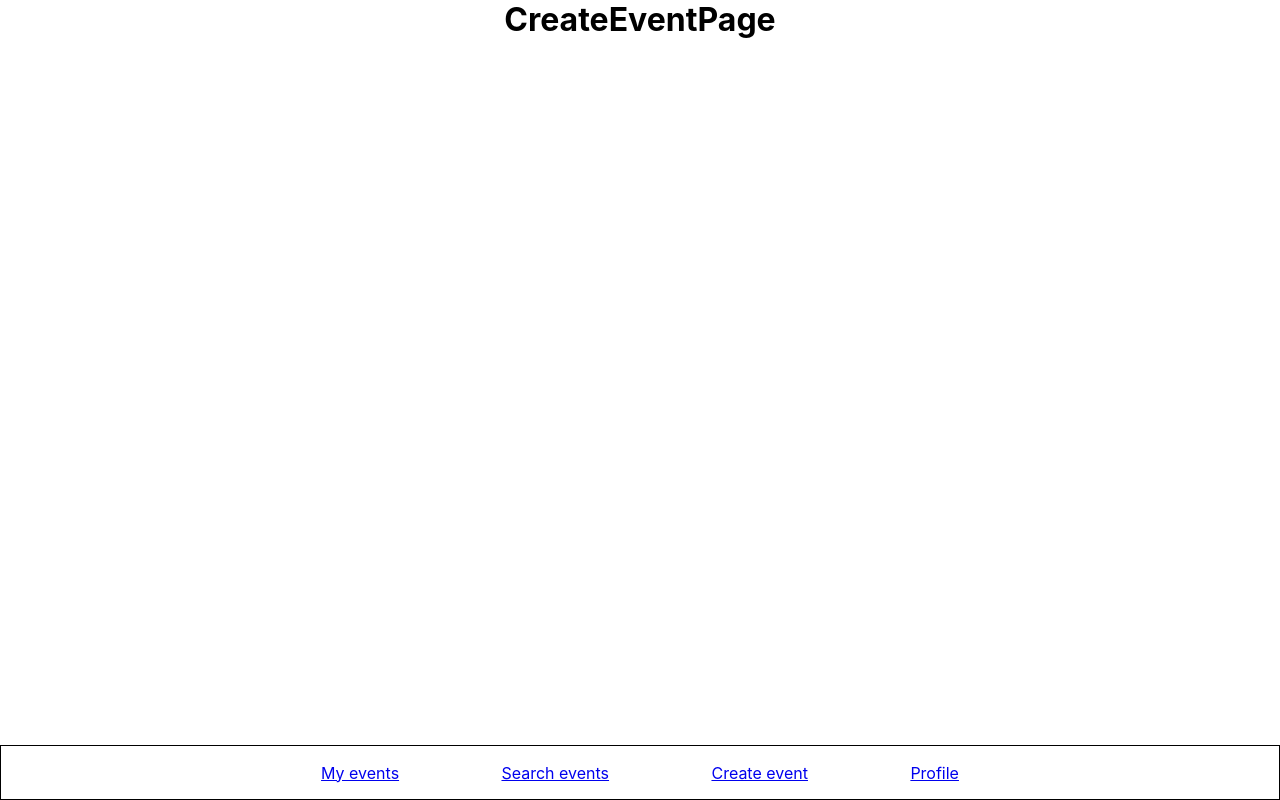
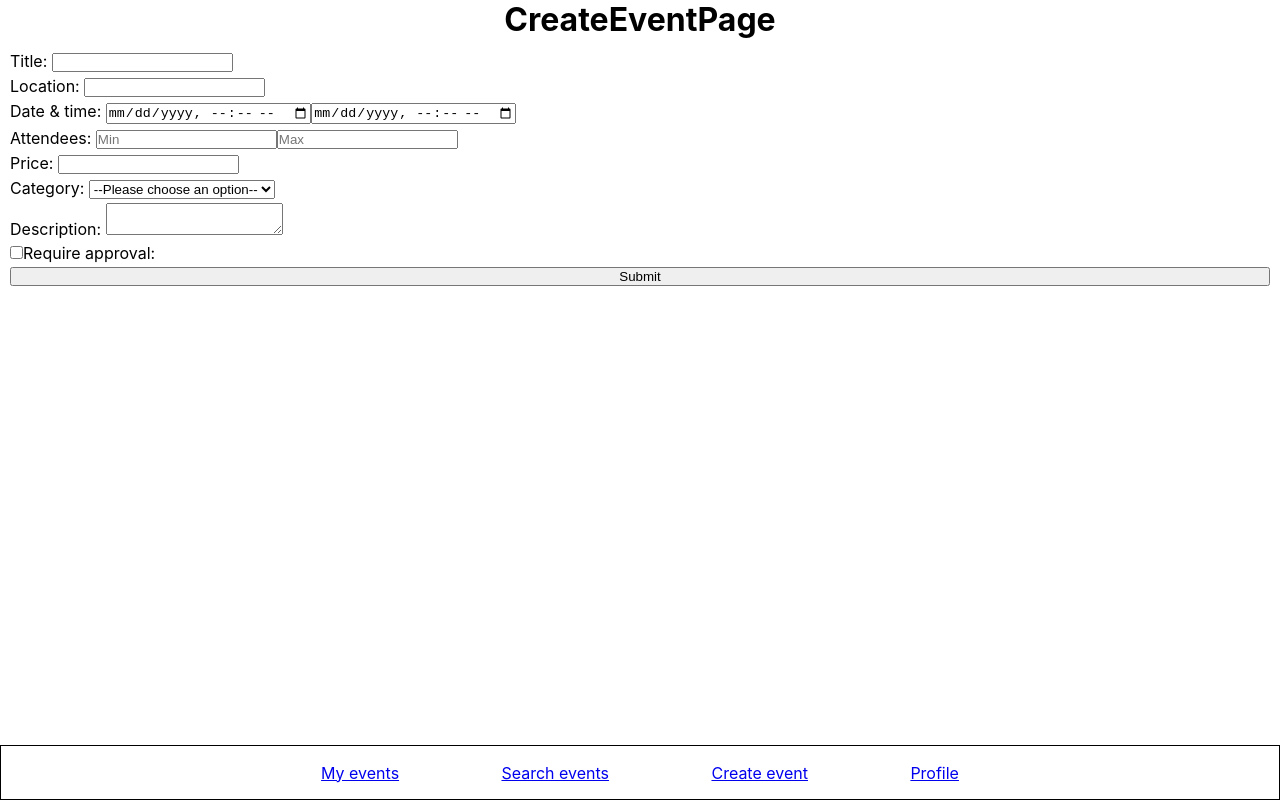
Before and after one commit to haroun-b/evently, a React (Vite) app: page /create-event in a window 1280 px wide. Built offline with nearby package versions, Linux system fonts and the light colour scheme.

Commit message:
create event form creation

```diff
--- a/src/pages/CreateEventPage.jsx
+++ b/src/pages/CreateEventPage.jsx
@@ -1,10 +1,87 @@
 import React from "react";
 import NavbarBottom from "../components/NavbarBottom";
 
+import "./styles/CreateEventPage.css";
+
 const CreateEventPage = () => {
+
+  // const [formData, setFormData] = useState({
+  //   title: "",
+  //   location: "",
+  //   date: "",
+  //   startAt: "",
+  //   endAt: "",
+  //   min: 0,
+  //   max: 0,
+  //   price: "",
+  //   category: "",
+  //   description: "",
+  //   requireApproval: false
+  // });
+
+  // const navigate = useNavigate();
+
+  // const handleSubmit = (event) => {
+  //   event.preventDefault();
+
+  //   // Create the event
+  //   try {
+  //     axios({
+  //       method: "POST",
+  //       url: "https://the-evently-api.herokuapp.com/events",
+  //       data: { ...formData },
+  //     }).then((response) => {
+  //       console.log("response.data", response.data);
+  //       navigate("/");
+  //     });
+  //   } catch (error) {
+  //     console.error(error);
+  //   }
+  // };
+
   return (
     <div>
       <h1>CreateEventPage</h1>
+      <form className="create-event-form">
+        <div>
+          <label htmlFor="">Title: </label>
+          <input type="text" name="" id="" />
+        </div>
+        <div>
+          <label htmlFor="">Location: </label>
+          <input type="text" name="" id="" />
+        </div>
+        <div>
+          <label htmlFor="">Date & time: </label>
+          <input type="datetime-local" name="startAt" id="" />
+          <input type="datetime-local" name="endAt" id="" />
+        </div>
+        <div>
+          <label htmlFor="">Attendees: </label>
+          <input type="number" name="min" id="" placeholder="Min" />
+          <input type="number" name="max" id="" placeholder="Max" />
+        </div>
+        <div>
+          <label htmlFor="">Price: </label>
+          <input type="number" name="price" id="" />
+        </div>
+        <div>
+          <label htmlFor="">Category: </label>
+          <select name="category" id="category">
+            <option value="">--Please choose an option--</option>
+            <option value="dog">Dog</option>
+          </select>
+        </div>
+        <div>
+          <label htmlFor="">Description: </label>
+          <textarea name="" id="" />
+        </div>
+        <div>
+          <input type="checkbox" name="requireApproval" id="" />
+          <label htmlFor="">Require approval: </label>
+        </div>
+        <input type="submit" name="" id="" />
+      </form>
       <NavbarBottom />
     </div>
   );
--- /dev/null
+++ b/src/pages/styles/CreateEventPage.css
@@ -0,0 +1,11 @@
+.create-event-form {
+  display: flex;
+  flex-direction: column;
+  margin: 10px;
+
+  text-align: left;
+}
+
+.create-event-form > * {
+  margin: 2px 0;
+}
```
